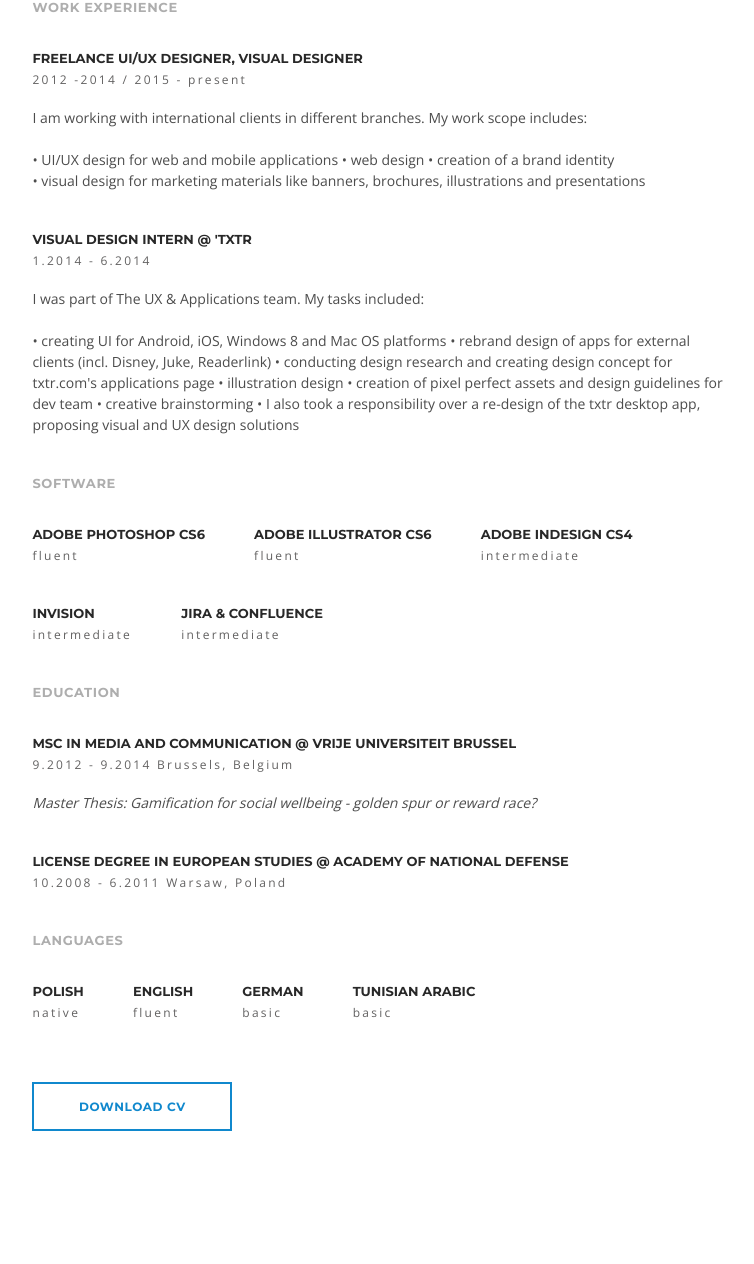
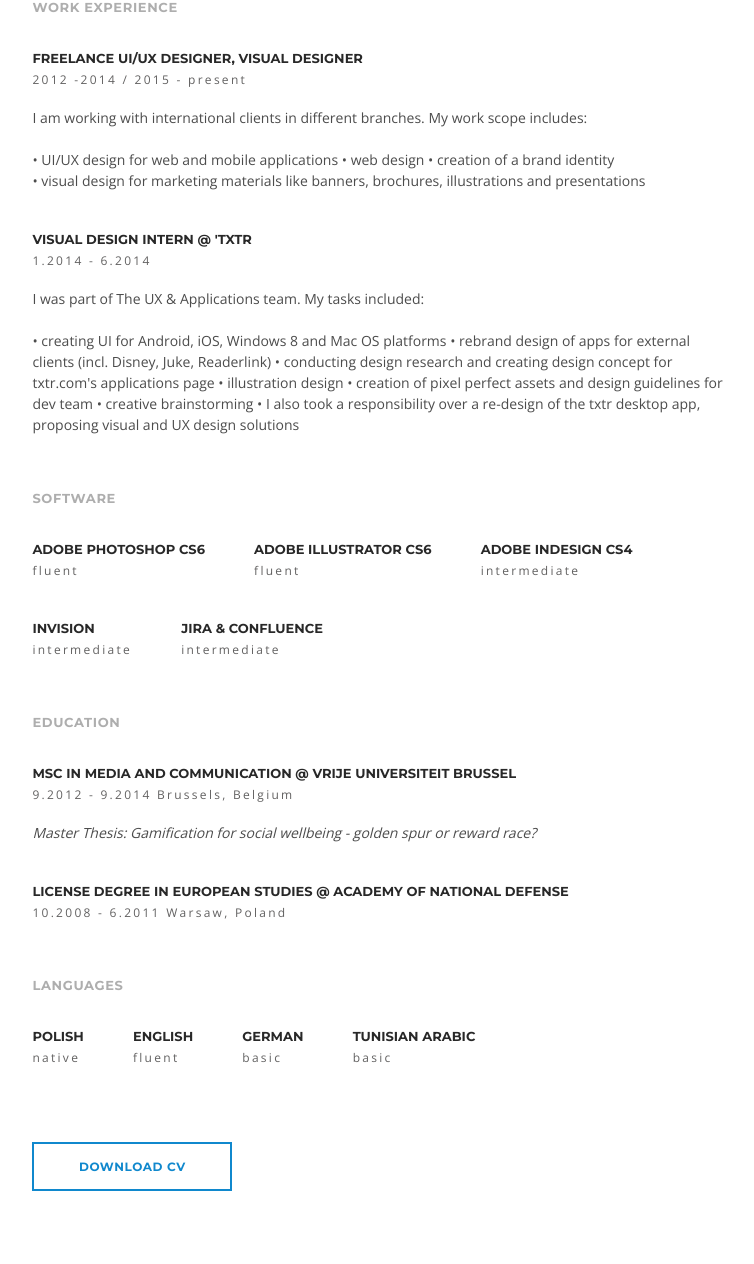
Before and after one commit to mohamedturki/karolin, a Django app: page /about/resume/ in a window 1280 px wide. Shown: the part 267-1531 px from the top of the page, without its empty margins (262-1016 px from the left). Before the commit the page ends 1398 px from the top, so only its background shows below. Run offline with Django 3.2, Linux system fonts and the light colour scheme; parts of the project's set-up code (start-up, migrations or seed data) failed here and were passed over; some libraries are stand-ins or nearby versions.

Commit message:
Change the spacing between job sections and headlines in resume page.

```diff
--- a/web/portfolio/static/portfolio/styles/styles.css
+++ b/web/portfolio/static/portfolio/styles/styles.css
@@ -556,9 +556,10 @@ body {
 .button-success {
     color: #2085d2;
 }
-.button-success:hover {
+.button-success.button-success:hover {
     background-color: #2085d2;
-    color: #fff;
+    color: #fff ;
+    text-decoration: none;
 }
 .button-success:active {
     background-color: #116bb0;
@@ -600,6 +601,7 @@ body {
 @media screen and (min-width: 720px) {
     .resume-section {
         padding-top: 0;
+        padding-bottom: 15px;
     }
 }
 
--- a/web/portfolio/templates/portfolio/layouts/resume.html
+++ b/web/portfolio/templates/portfolio/layouts/resume.html
@@ -129,7 +129,7 @@ re-design of the txtr desktop app, proposing visual and UX design solutions
         </div>
 
         <div class="button-wrapper text-center">
-            <a class="button button-alert" target="_blank" href="https://s3.amazonaws.com/karolina/CV_KarolinaDziorek.pdf">
+            <a class="button button-success" target="_blank" href="https://s3.amazonaws.com/karolina/CV_KarolinaDziorek.pdf">
                  Download CV
             </a>
         </div>
```
